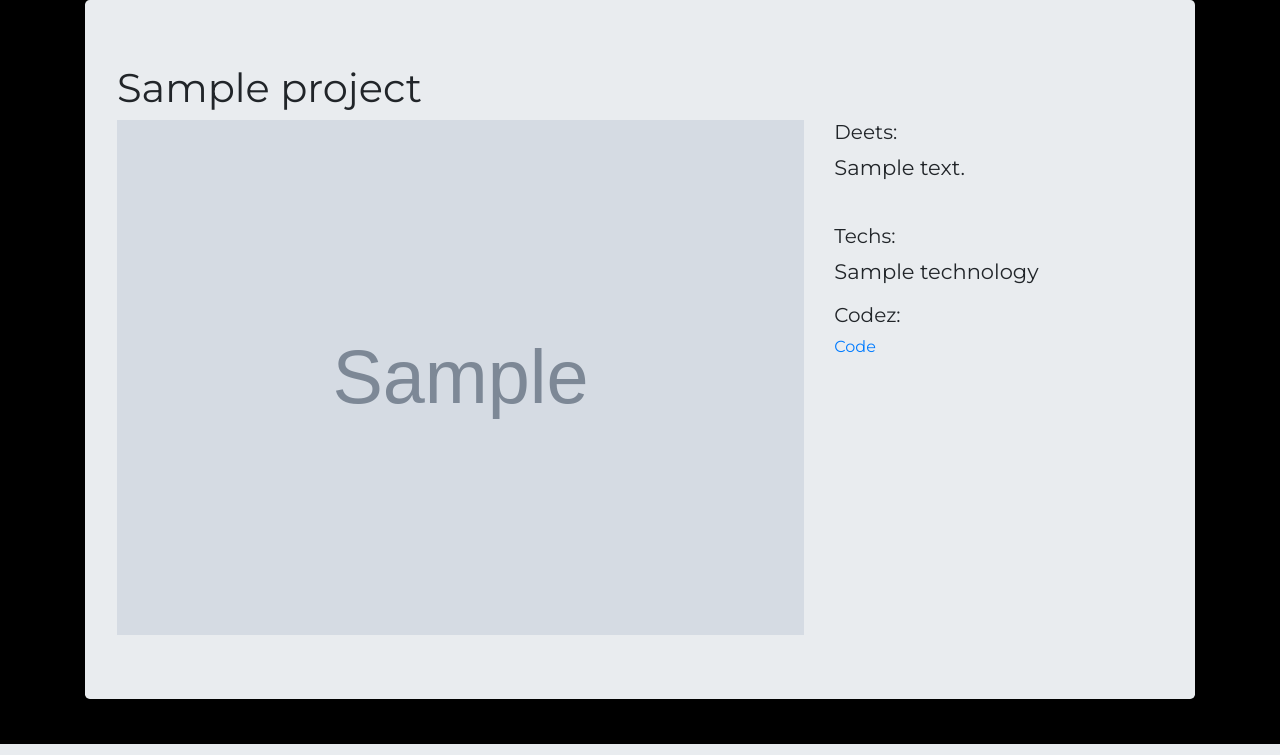
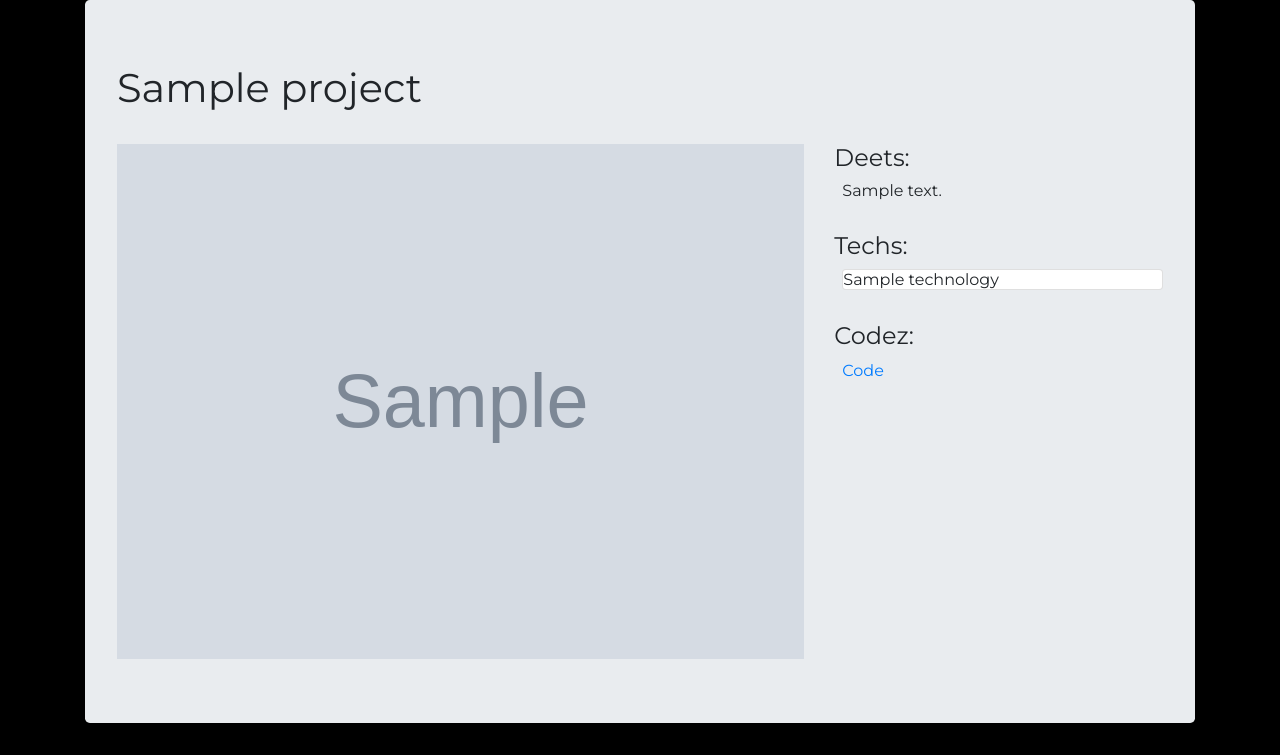
Before and after one commit to waterseeker/django-portfolio, a Django app: page /projects/1/ in a window 1280 px wide. Shown: the part 56-811 px from the top of the page. Run offline with Django 3.2, Linux system fonts and the light colour scheme; tables that the repository leaves empty hold one stand-in row (values such as "Sample post"); grey boxes marked "Sample" are stand-in pictures; some libraries are stand-ins or nearby versions.

Commit message:
working on styling

```diff
--- a/projects/templates/project_detail.html
+++ b/projects/templates/project_detail.html
@@ -3,20 +3,22 @@
 {% block title %} {{ project.title }} {% endblock %}
 {% block page_content %}
     <h1>{{ project.title }}</h1>
+    <br>
     <div class="row">
         <div class="col-md-8">
             <img src="{{ project.image.url }}" alt="" width="100%">
         </div>
         <div class="col-md-4">
-            <h5>Deets:</h5>
-            <p>{{ project.description }}</p>
+            <h4>Deets:</h4>
+            <h6 class="ml-2">{{ project.description }}</h6>
             <br>
-            <h5>Techs:</h5>
+            <h4>Techs:</h4>
             {% for technology in technologies %}
-                <p>{{ technology.name }}</p>
+                <h6 class="card ml-2">{{ technology.name }}</h6>
             {% endfor %}
-            <h5>Codez:</h5>
-            <a href={{ project.link }}>Code</a>
+            <br>
+            <h4>Codez:</h4>
+            <a class="ml-2" href={{ project.link }}>Code</a>
         </div>
     </div>
 {% endblock %}
--- a/projects/templates/project_index.html
+++ b/projects/templates/project_index.html
@@ -5,7 +5,8 @@
     <link rel="stylesheet" href="{% static 'css/projects.css' %}">
 {% endblock %}
 {% block page_content %}
-    <h1>My Projects</h1>
+    <h1>Some of the cool stuff I've built</h1>
+    <br>
     <div class="row">
         {% for project in projects %}
             <div class="col-md-4">
@@ -15,7 +16,7 @@
                         <h4 class="card-title">{{ project.title }}</h4>
                         <p class="card-text">{{ project.description | truncatechars:150 }}</p>
                         <a href="{% url 'project_detail' project.pk %}"
-                        class="btn btn-primary">
+                        class="btn btn-dark">
                             Read More
                         </a>
                     </div>
--- a/static/css/core.css
+++ b/static/css/core.css
@@ -77,5 +77,4 @@ body {
 
   .card-text {
       font-family: 'Montserrat', sans-serif;
-  {
   }
```
